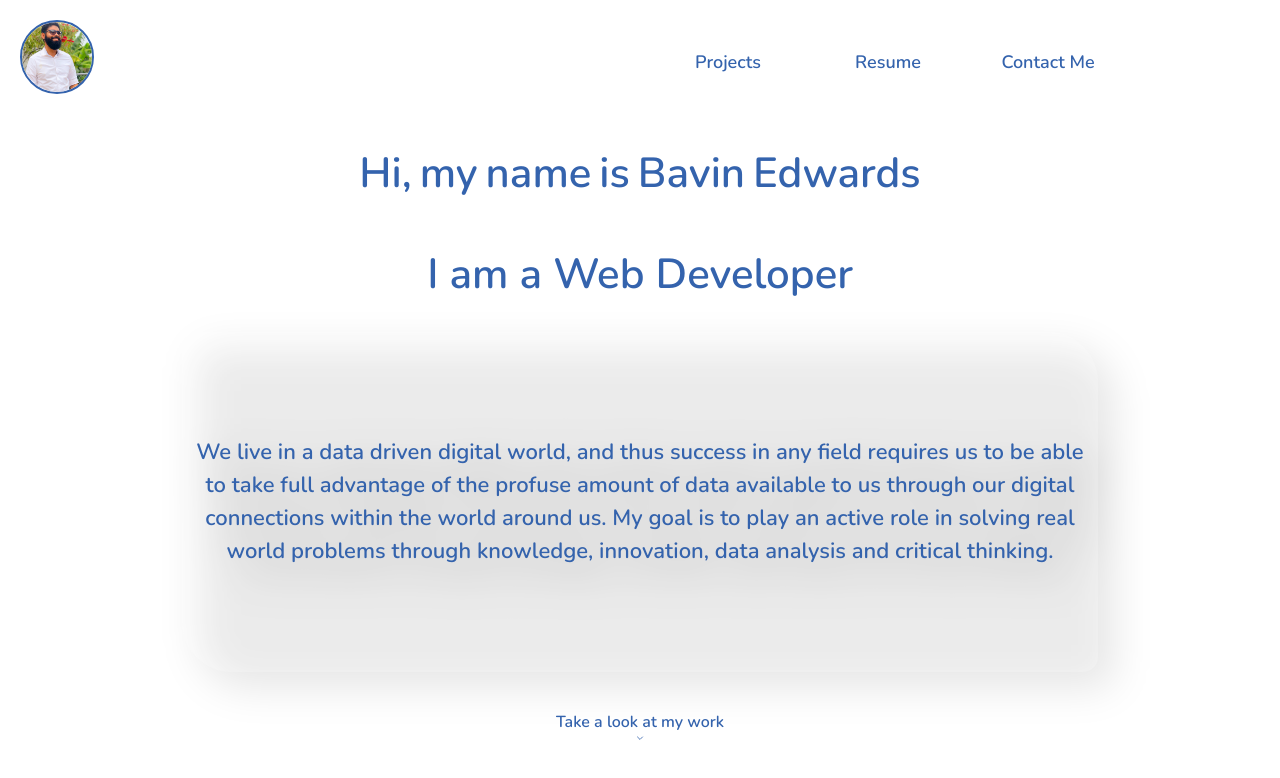
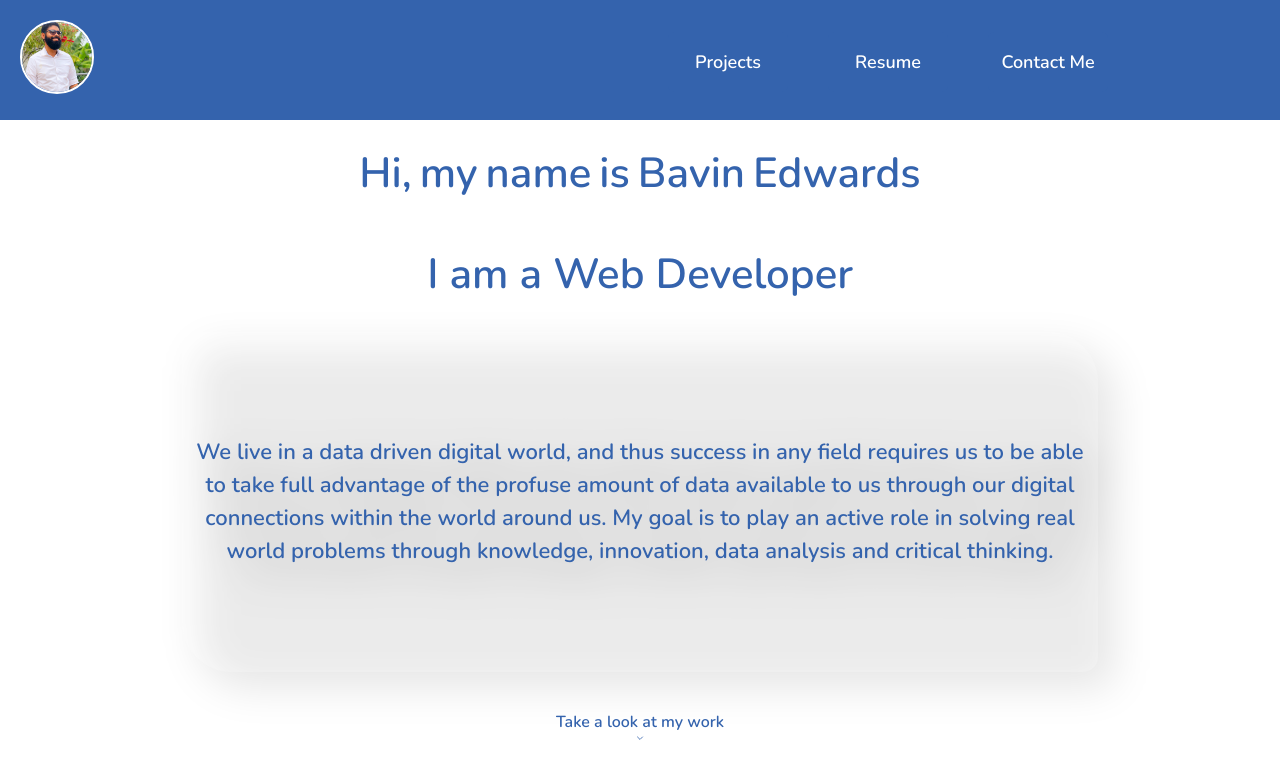
Before and after one commit to zerico007/profile, a React (Create React App) app: page / in a window 1280 px wide. Shown: the top 778 px of the page. Built offline with nearby package versions, Linux system fonts and the light colour scheme.

Commit message:
nav bar color change

```diff
--- a/src/components/NavBar.js
+++ b/src/components/NavBar.js
@@ -9,9 +9,9 @@ const NavDiv = styled.div`
   left: 0;
   top: 0;
   width: 100%;
-  height: 100px;
+  height: 120px;
   padding: 20px;
-  background: white;
+  background: #3463ad;
   z-index: 10;
   box-sizing: border-box;
 `;
@@ -20,7 +20,7 @@ const ImgDiv = styled.div`
   width: 60px;
   height: 60px;
   border-radius: 100px;
-  border: 2px solid #3463ad;
+  border: 2px solid white;
   padding: 5px;
   overflow: hidden;
   float: left;
@@ -53,11 +53,11 @@ const NavButton = styled.div`
   display: flex;
   align-items: center;
   justify-content: center;
-  background: white;
+  background: #3463ad;
   border: none;
   border-radius: 6px;
   font-size: ${(props) => (props.mobileSite ? "24px" : "18px")};
-  color: ${(props) => (props.selected ? "#FF6495" : "#3463ad")};
+  color: ${(props) => (props.selected ? "#FF6495" : "white")};
   transition: all 0.3s ease-in-out;
   cursor: pointer;
   &:hover {
@@ -83,7 +83,7 @@ const mobileDivStyles = {
   zIndex: "100",
   width: "110vw",
   transform: "translateX(-5px)",
-  background: "white",
+  background: "#3463ad",
   backgroundSize: "cover",
   backgroundRepeat: "no-repeat",
   height: "90vh",
```
